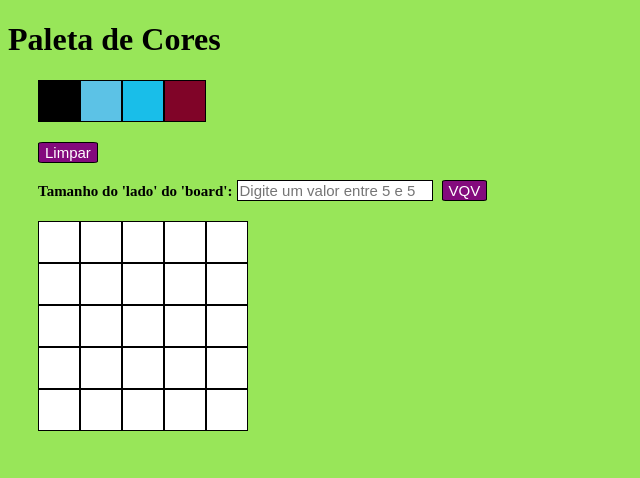
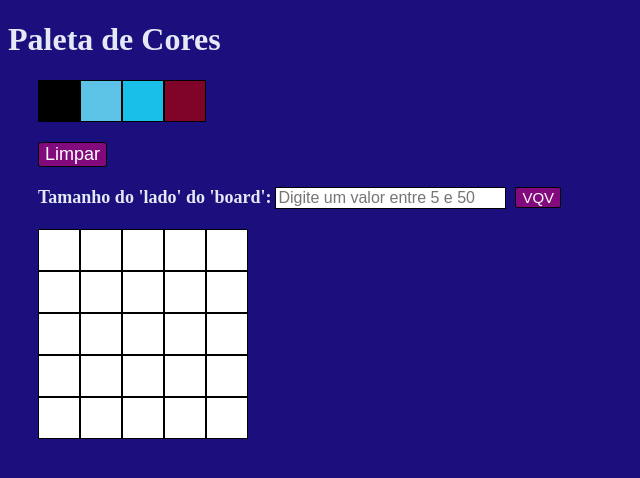
Before and after one commit to AugustoMagalhaes/javascript-dom-03-pixels-art, a plain HTML site: page index.html in a window 1280 px wide. Shown: the whole page, without its empty margins (0-640 px from the left). Drawn offline with Linux system fonts and the light colour scheme.

Commit message:
Alterando as cores dos elementos.

```diff
--- a/style.css
+++ b/style.css
@@ -1,5 +1,9 @@
 body {
-    background-color: #98e659;
+    background-color: #1a0f7c;
+}
+
+#title {
+    color: #e4e9f5;
 }
 
 #color-palette {
@@ -33,7 +37,7 @@ body {
 }
 
 #clear-board {
-    font-size: 15px;
+    font-size: 18px;
     margin-left: 30px;
     margin-top: 20px;
     border: 1px solid #000000;
@@ -43,8 +47,8 @@ body {
 }
 
 #input-label {
-    font-size: 15px;
-    color: #000000;
+    font-size: 18px;
+    color: #e4e9f5;
     margin-left: 30px;
     margin-top: 20px;
     display: inline-block;
@@ -52,9 +56,9 @@ body {
 }
 
 #board-size {
-    font-size: 15px;
+    font-size: 16px;
     border: 1px solid #000000;
-    width: 190px;
+    width: 225px;
 }
 
 #generate-board {
```
